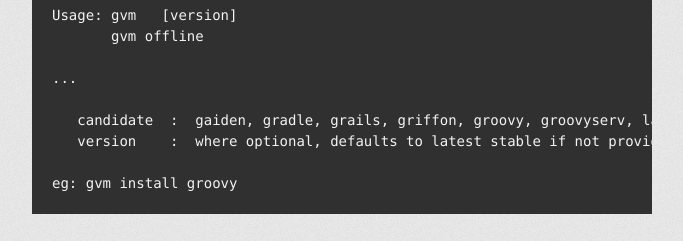
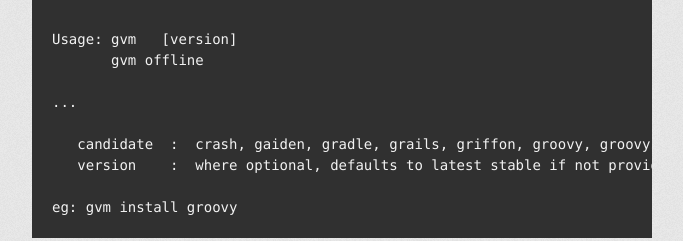
Before and after one commit to sdkman/sdkman-cli, a plain HTML site: page index.html in a window 1280 px wide. Shown: the part 1811-2052 px from the top of the page, without its empty margins (298-981 px from the left). Drawn offline with Linux system fonts and the light colour scheme; a web font is replaced by a local one.

Commit message:
Added CRaSH

```diff
--- a/index.html
+++ b/index.html
@@ -40,6 +40,7 @@
 <p>Candidates that are currently supported are:</p>
 
 <ul>
+<li>  CRaSH</li>
 <li>  Gaiden</li>
 <li>  Groovy</li>
 <li>  Grails</li>
@@ -89,7 +90,7 @@ Usage: gvm <command> <candidate> [version]
 
 ...
 
-   candidate  :  gaiden, gradle, grails, griffon, groovy, groovyserv, lazybones, springboot, vertx
+   candidate  :  crash, gaiden, gradle, grails, griffon, groovy, groovyserv, lazybones, springboot, vertx
    version    :  where optional, defaults to latest stable if not provided
 
 eg: gvm install groovy
```
